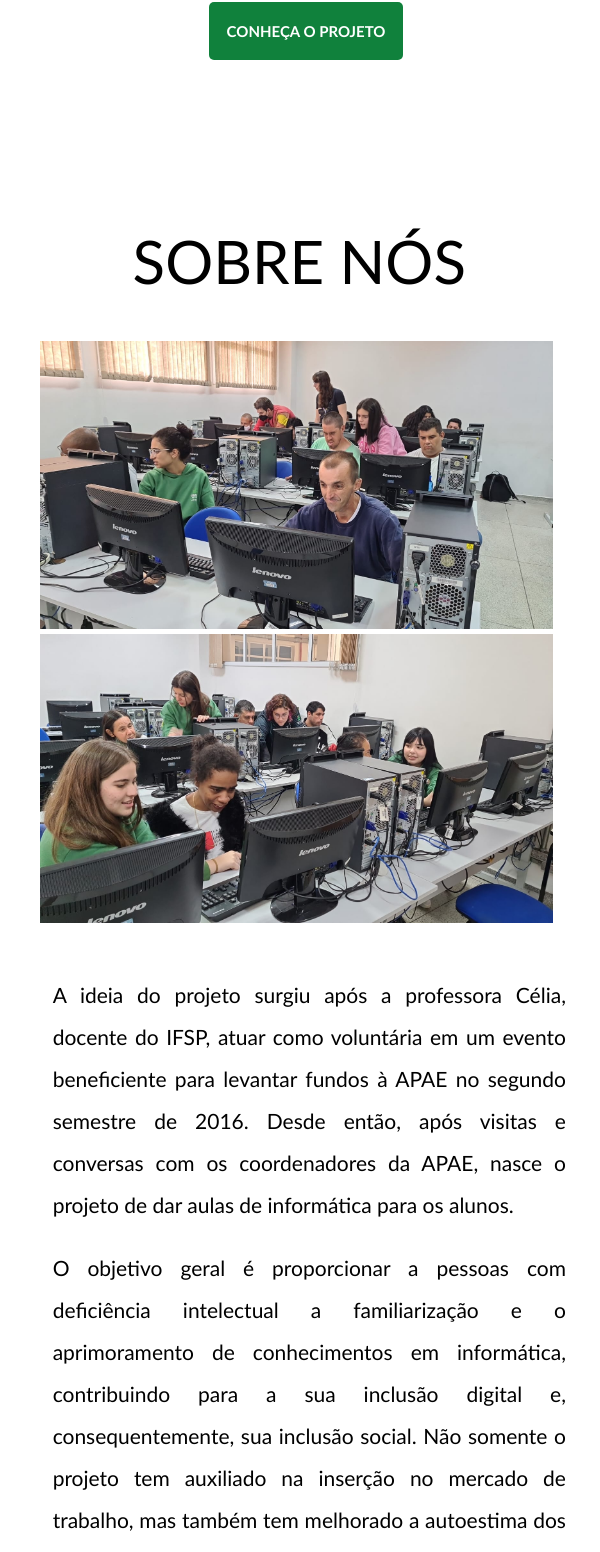
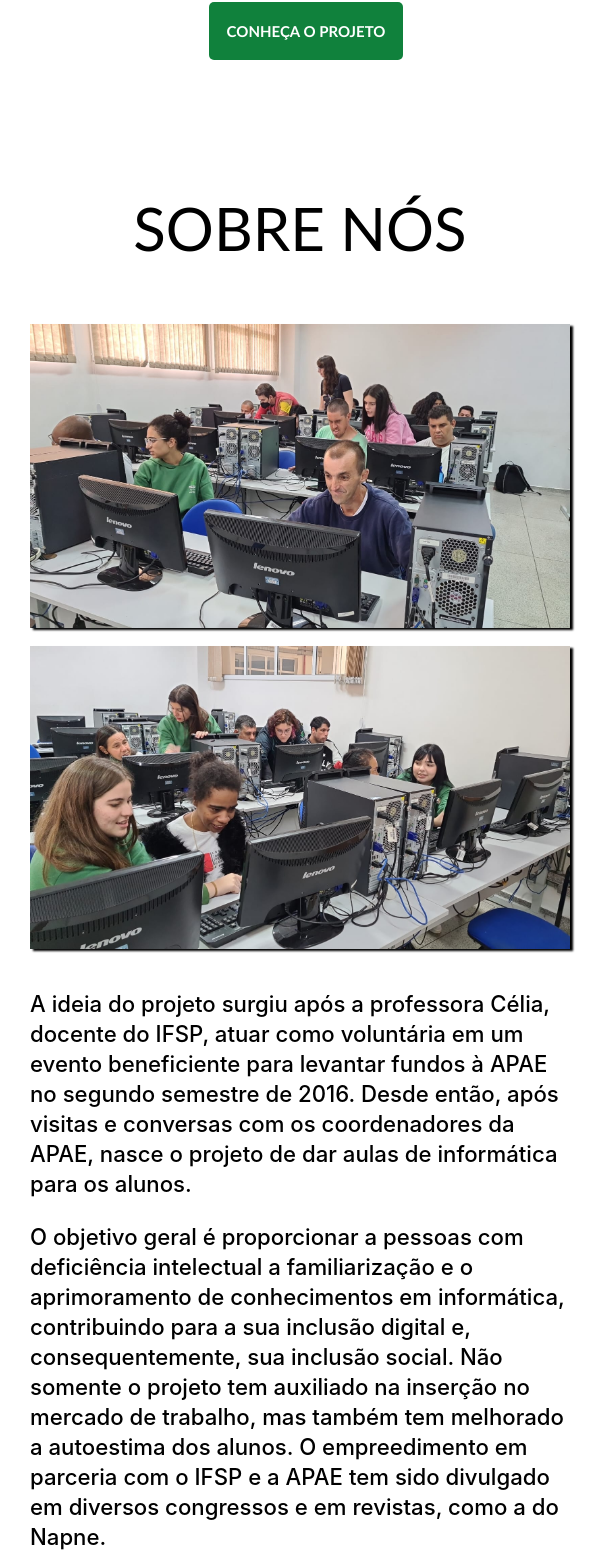
Before and after one commit to pet-ads/apae, a React (Create React App) app: page / in a window 600 px wide. Shown: the part 671-2223 px from the top of the page. Built offline with nearby package versions, Linux system fonts and the light colour scheme.

Commit message:
style: improve resolutions and element scaling

```diff
--- a/src/paginas/1-Projeto/projeto.css
+++ b/src/paginas/1-Projeto/projeto.css
@@ -1,228 +1,264 @@
-.projeto-container{
-    padding-top: 10px;
-    padding-bottom: 40px;
-}
-
-.conteudo{
-    display: flex;
-    flex-direction: row;
-    padding:0px 4.5% 0px 0px;
-    align-items: center;
-    margin: 3%;
-}
 
 
-.img-container img {
-    width: 100%;
-    max-width: 40em;
-    width: 30em;
-    height: auto;
-    border-right: solid green 4px;
-    animation: fade-in 1s;
-    padding-left: 10%;
-}
-
-
-.projeto-titulo-container h3{
-    font-family:'Trebuchet MS', 'Lucida Sans Unicode', 'Lucida Grande', 'Lucida Sans', Arial, sans-serif;
-    text-transform: uppercase;
-    font-size: 2.5vw;
-    display: block;
-    text-align: center;
-    font-weight: lighter;
-    color: black;
-    padding-top: 5px;
-    padding-bottom: 5px;
-}
-
-.descricao-projeto{
-    font-family:'Trebuchet MS', 'Lucida Sans Unicode', 'Lucida Grande', 'Lucida Sans', Arial, sans-serif;
-    font-size: 1.4vw;
-    line-height: 1.8vw;
-    width: 100%;
-    max-width: 45em;
-    word-spacing: 0.2vw;
-    text-align: justify;
-}
-
-.texto-proj{
-    text-indent: 5%;
-}
-
-@media (max-width: 1500px){
-    .img-container img {
-        width: 25em;
-    }
-    .conteudo{
-        padding:0px 3% 0px 0px;
-    }
-
-}
-
-@media (max-width: 1300px){
-    .img-container img {
-        max-width: 50em;
-        width: 22em;
-        margin-top: 5%;
-    }
-
-    .descricao-projeto{
-        font-size: 1.4vw;
-        line-height: 3vw;
-    }
-
-    .projeto-titulo-container h3{
-        font-size: 3vw;
-        margin-bottom: 5px;
-    }
-}
-
-@media (max-width: 1200px){
-    .img-container img {
-        max-width: 50em;
-        width: 22em;
-        margin-top: 1%;
-    }
-    .descricao-projeto{
-        font-size: 1.7vw;
-    }
-    .conteudo{
-        display:flex;
+@media only screen and (min-width: 320px) and (max-width: 480px) {
+    .projeto{
+        display: flex;
+        justify-content: center;
         align-items: center;
-        justify-content: center;
-        padding:0px 4% 0px 0px;
-    }
-
-
-}
-
-@media (max-width: 1000px){
-    .descricao-projeto{
-        font-size: 1.9vw;
-        line-height: 4.2vw;
-    }
-
-    .img-container img{
-        padding-left: 0%;
-    }
-}
-
-@media (max-width: 912px){
-    .descricao-projeto{
-        font-size: 1.6vw;
-        line-height: 3vw;
-        padding-left: 1%;
-    }
-
-   .conteudo{
-    padding-left: 3%;
-    padding-right: 3%;
-   }
-}
-
-@media (max-width: 900px){
-    .descricao-projeto{
-        font-size: 1.9vw;
-    }
-    .conteudo{
-        display:flex;
-        padding: 0%;
-        align-items: center;
-        justify-content: center;
-        padding: 3%;
-    }
-    .descricao-projeto{
-        padding-left: 3%;
-    }
-
-}
-
-@media (max-width: 700px) {
-    .conteudo{
-        padding-right: 0%;
-    }
-
-    .projeto-container{
-        margin-left: 1%;
-        margin-right: 5%;
-    }
-
-    .conteudo{
-        display: flex;
         flex-direction: column;
     }
 
-    .img-container {
+    .projeto__titulo h3{
+        font-family: 'Trebuchet MS', 'Lucida Sans Unicode', 'Lucida Grande', 'Lucida Sans', Arial, sans-serif;
+        text-transform: uppercase;
+        font-size: 10vw;
+        display: block;
+        text-align: center;
+        color: black;
+        font-weight: lighter;
+    }
+
+    .projeto__conteudo {
         display: flex;
         flex-direction: column;
         justify-content: center;
         align-items: center;
+    }
+
+    .projeto__descricao{
+        font-size: 3.7vw;
+        line-height: 5vw;
+        font-weight: 550;
+        text-align: left;
+        width: 100%;
+    }
+
+    .projeto__texto {
+        margin-right: 5%;
+        margin-left: 5%;
+        padding: 0px;
+    }
+
+    .projeto__texto:nth-of-type(1){
+        margin-bottom: 3%;
+    }
+
+    .projeto__imagens {
+        display: flex;
+        flex-direction: column;
+        align-content: space-between;
+    }
+
+    .projeto__imagens img {
+        max-width: 100%;
+        box-shadow: 3px 2px 2px black;
+        margin-right: 5%;
+        margin-left: 5%;
+        margin-bottom: 3%;
+    }
+}
+
+@media only screen and (min-width: 481px) and (max-width: 768px) {
+    .projeto{
+        display: flex;
+        justify-content: center;
+        align-items: center;
+        flex-direction: column;
+    }
+
+    .projeto__titulo h3{
+        font-family: 'Trebuchet MS', 'Lucida Sans Unicode', 'Lucida Grande', 'Lucida Sans', Arial, sans-serif;
+        text-transform: uppercase;
+        font-size: 10vw;
+        display: block;
+        text-align: center;
+        color: black;
+        font-weight: lighter;
+    }
+
+    .projeto__conteudo {
+        display: flex;
+        flex-direction: column;
+        justify-content: center;
+        align-items: center;
+    }
+
+    .projeto__descricao{
+        font-size: 3.7vw;
+        line-height: 5vw;
+        font-weight: 550;
+        text-align: left;
+        width: 100%;
+    }
+
+    .projeto__texto {
+        margin-right: 5%;
+        margin-left: 5%;
+        padding: 0px;
+    }
+
+    .projeto__texto:nth-of-type(1){
+        margin-bottom: 3%;
+    }
+
+    .projeto__imagens {
+        display: flex;
+        flex-direction: column;
+        align-content: space-between;
+    }
+
+    .projeto__imagens img {
+        max-width: 100%;
+        box-shadow: 3px 2px 2px black;
+        margin-right: 5%;
+        margin-left: 5%;
+        margin-bottom: 3%;
+    }
+}
+
+@media only screen and (min-width: 769px) and (max-width: 1024px) {
+    .projeto__titulo h3{
+        font-family: 'Trebuchet MS', 'Lucida Sans Unicode', 'Lucida Grande', 'Lucida Sans', Arial, sans-serif;
+        text-transform: uppercase;
+        font-size: 2.5vw;
+        display: block;
+        text-align: center;
+        color: black;
+        font-weight: lighter;
+    }
+
+    .projeto__conteudo {
+        display: flex;
+        flex-direction: row;
+        justify-content: space-between;
+    }
+
+    .projeto__descricao{
+        margin-left: 3%;
+        margin-right: 3%;
+        font-size: 1.7vw;
+        line-height: 2.7vw;
+        font-weight: 600;
+    }
+
+    .projeto__texto {
+        margin: 0px;
+        padding: 0px;
+    }
+
+    .projeto__texto:nth-of-type(1){
+        margin-bottom: 3%;
+    }
+
+    .projeto__imagens {
+        display: flex;
+        flex-direction: column;
+        align-content: space-between;
+        padding-left: 5%;
+    }
+
+    .projeto__imagens img {
+        width: 24rem;
+        border-right: solid green 4px;
+        margin-bottom: 3%;
+    }
+}
+
+
+@media only screen and (min-width: 1025px) and (max-width: 1200px) {
+    .projeto__titulo h3{
+        font-family: 'Trebuchet MS', 'Lucida Sans Unicode', 'Lucida Grande', 'Lucida Sans', Arial, sans-serif;
+        text-transform: uppercase;
+        font-size: 2.5vw;
+        display: block;
+        text-align: center;
+        color: black;
+        font-weight: lighter;
+    }
+
+    .projeto__conteudo {
+        display: flex;
+        flex-direction: row;
+        justify-content: space-between;
+    }
+
+    .projeto__descricao{
+        margin-left: 3%;
+        margin-right: 3%;
+        font-size: 1.5vw;
+        line-height: 2.5vw;
+        font-weight: 600;
+    }
+
+    .projeto__texto {
+        margin: 0px;
+        padding: 0px;
+    }
+
+    .projeto__texto:nth-of-type(1){
+        margin-bottom: 3%;
+    }
+
+    .projeto__imagens {
+        display: flex;
+        flex-direction: column;
+        align-content: space-between;
+        padding-left: 5%;
+    }
+
+    .projeto__imagens img {
+        width: 30rem;
+        border-right: solid green 4px;
+        margin-bottom: 3%;
+    }
+}
+
+@media only screen and (min-width: 1201px) {
+
+    .projeto__titulo h3{
+        font-family: 'Trebuchet MS', 'Lucida Sans Unicode', 'Lucida Grande', 'Lucida Sans', Arial, sans-serif;
+        text-transform: uppercase;
+        font-size: 2.5vw;
+        display: block;
+        text-align: center;
+        color: black;
+        font-weight: lighter;
+    }
+
+    .projeto__conteudo {
+        display: flex;
+        flex-direction: row;
+        justify-content: space-between;
 
     }
 
-    .img-container img {
-        border-right: none;
-        max-width: 100%;
-        width: 40em;
-        height: auto;
+    .projeto__descricao{
+        margin-left: 3%;
+        margin-right: 3%;
+        font-size: 1.3vw;
+        line-height: 2.3vw;
     }
 
-    .projeto-titulo-container h3 {
-      font-size: 10vw;
-      padding-left: 4%;
-      padding-top: 4%;
+    .projeto__texto {
+        margin: 0px;
+        padding: 0px;
     }
 
-    .descricao-projeto {
-        font-size: 3.5vw;
-        line-height: 2;
-        word-spacing: normal;
-        width: 100%;
-        margin-left: 2%;
-        display: flex;
-        flex-wrap: wrap;
-        justify-content: center;
-        margin-top: 10%;
+    .projeto__texto:nth-of-type(1){
+        margin-bottom: 3%;
     }
 
-    .descricao-projeto p {
-        margin: 0px;
-        padding: 0px;
-        margin-bottom: 4%;
-        text-indent: 0px;
+    .projeto__imagens {
+        display: flex;
+        flex-direction: column;
+        align-content: space-between;
+        padding-left: 5%;
+    }
+
+    .projeto__imagens img {
+        width: 37rem;
+        border-right: solid green 4px;
+        margin-bottom: 3%;
     }
 
 }
-
-@media (max-width: 500px) {
-    .conteudo{
-        display: flex;
-        flex-direction: column;
-        padding-left: 10px;
-    }
-
-    .descricao-projeto {
-        font-size: 4.5vw;
-    }
-}
-@media (max-width: 400px){
-    .conteudo{
-        padding: 0% 0% 2% 2%;
-    }
-    .img-container{
-        padding-left: 2.4%;
-    }
-}
-
-@media (max-width: 300px){
-    .img-container img {
-        max-width: 100%;
-        height: auto;
-    }
-
-    .descricao-projeto{
-        font-size: 5vw;
-        line-height: 2;
-        margin-left: 0.2%;
-    }
-}
--- a/src/paginas/1-Projeto/projeto.js
+++ b/src/paginas/1-Projeto/projeto.js
@@ -4,23 +4,23 @@ import Imagem2 from "./labapae2.jpeg";
 
 export default function Projeto(){
     return(
-        <section className="projeto-container">
+        <section className="projeto">
 
-            <div className="projeto-titulo-container">
+            <div className="projeto__titulo">
                 <h3>Sobre nós</h3>
             </div>
 
-            <div className="conteudo">
-                <div className="img-container">
+            <div className="projeto__conteudo">
+                <div className="projeto__imagens">
                     <img src={Imagem1} alt="Alunos tendo aula de informática."/>
                     <img src={Imagem2} alt="Alunos tendo aula de informática."/>
                 </div>
 
-                <div className="descricao-projeto">
-                    <p className="texto-proj">A ideia do projeto surgiu após a professora Célia, docente do IFSP, atuar como voluntária em um evento beneficiente para levantar fundos à APAE no segundo semestre de 2016. Desde então, após visitas e conversas com os coordenadores da APAE, nasce o projeto de dar aulas de informática para os alunos.
+                <div className="projeto__descricao">
+                    <p className="projeto__texto">A ideia do projeto surgiu após a professora Célia, docente do IFSP, atuar como voluntária em um evento beneficiente para levantar fundos à APAE no segundo semestre de 2016. Desde então, após visitas e conversas com os coordenadores da APAE, nasce o projeto de dar aulas de informática para os alunos.
                     </p>
 
-                    <p className="texto-proj">O objetivo geral é proporcionar a pessoas com deficiência intelectual a familiarização e o aprimoramento de conhecimentos em informática, contribuindo para a sua inclusão digital e, consequentemente, sua inclusão social. Não somente o projeto tem auxiliado na inserção no mercado de trabalho, mas também tem melhorado a autoestima dos alunos. O empreedimento em parceria com o IFSP e a APAE tem sido divulgado em diversos congressos e em revistas,
+                    <p className="projeto__texto">O objetivo geral é proporcionar a pessoas com deficiência intelectual a familiarização e o aprimoramento de conhecimentos em informática, contribuindo para a sua inclusão digital e, consequentemente, sua inclusão social. Não somente o projeto tem auxiliado na inserção no mercado de trabalho, mas também tem melhorado a autoestima dos alunos. O empreedimento em parceria com o IFSP e a APAE tem sido divulgado em diversos congressos e em revistas,
                         como a do Napne.
                     </p>
                 </div>
```
